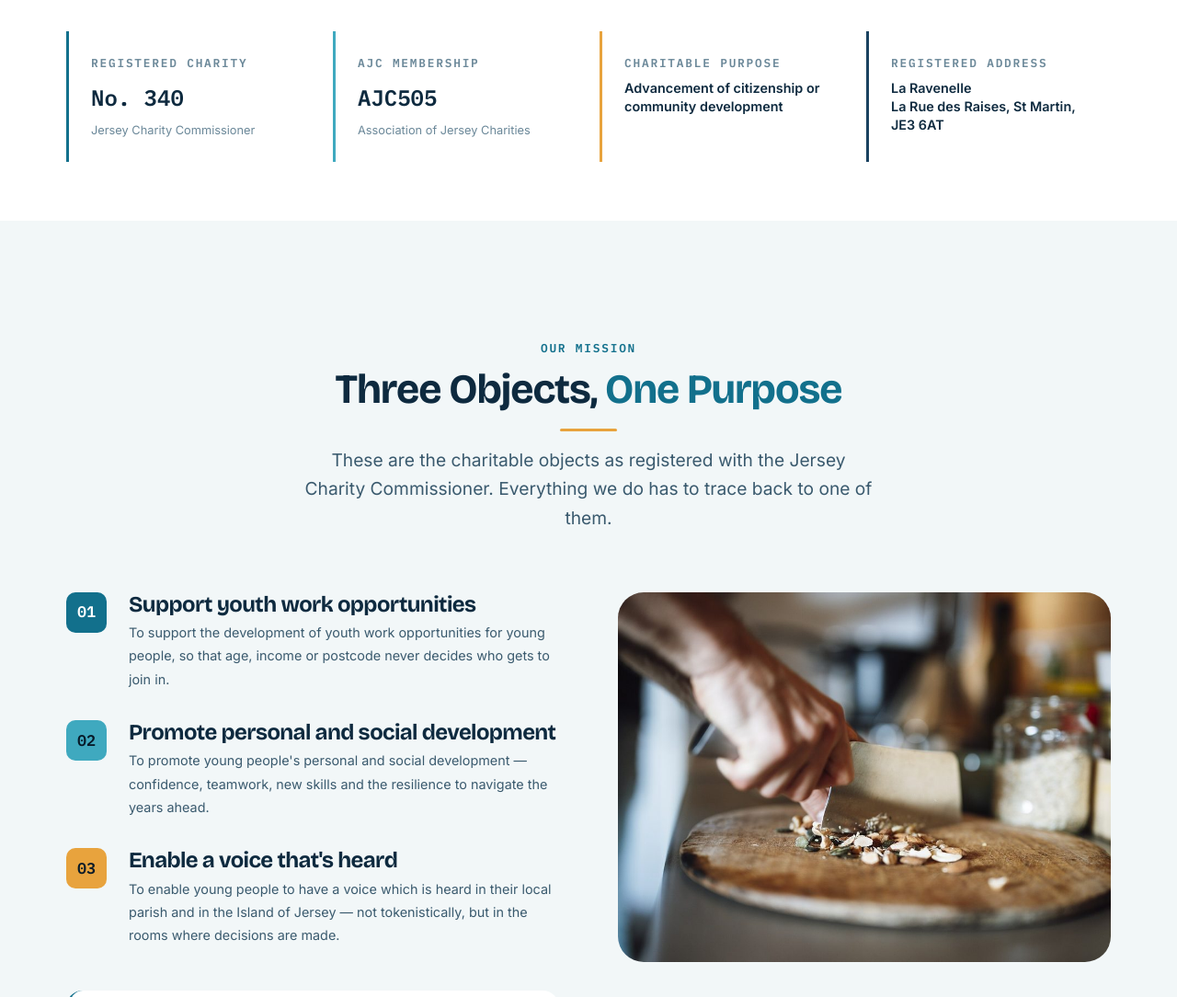
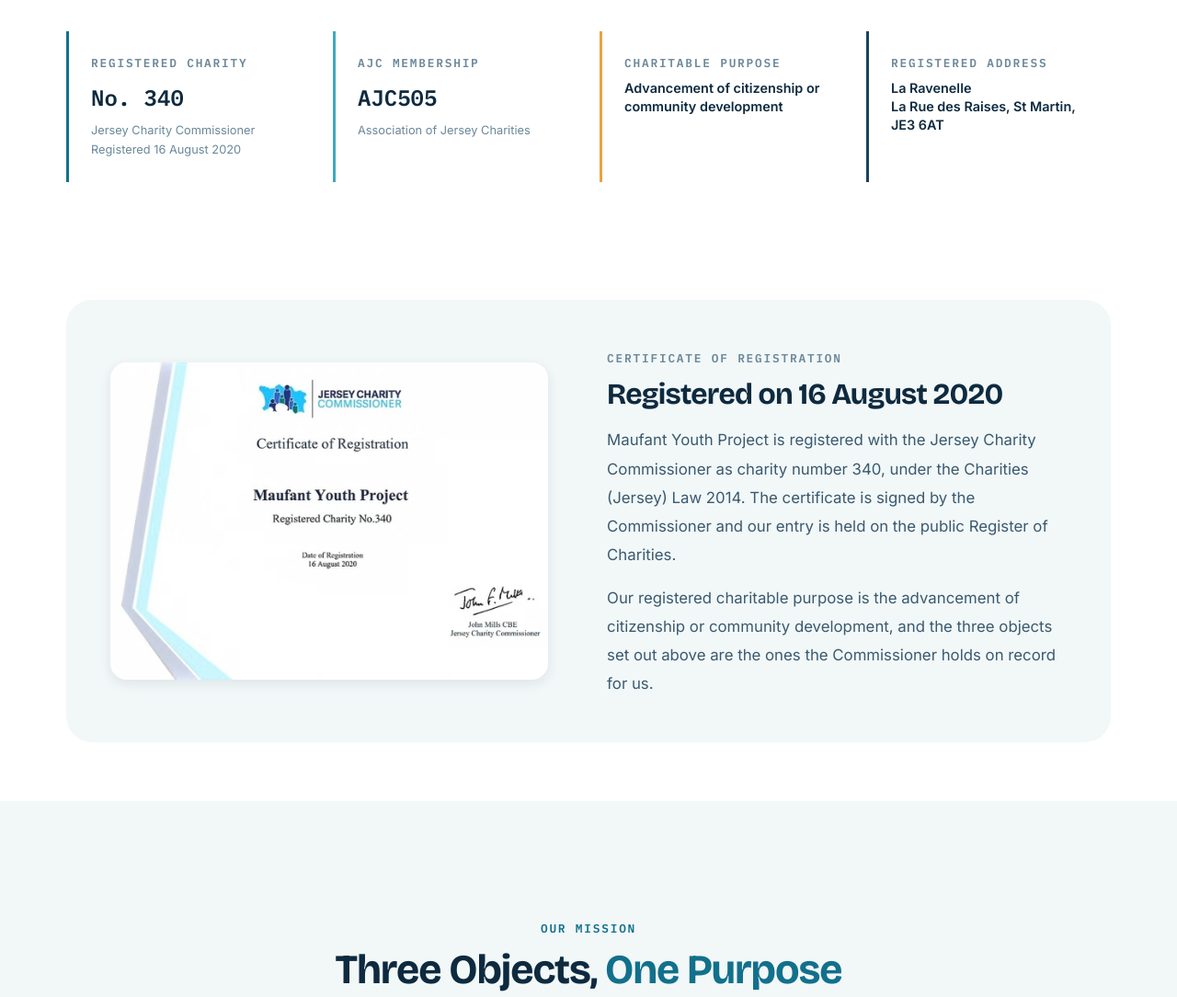
Before and after one commit to roxykundrik450-eng/maufant-youth-project, a plain HTML site: page about.html in a window 1280 px wide. Shown: the part 580-1664 px from the top of the page at 92% size. Drawn offline with nearby package versions, Linux system fonts and the light colour scheme.

Commit message:
Add the real registration date and the certificate itself
The trustees supplied the Certificate of Registration from the Jersey
Charity Commissioner, which gives a verifiable fact the site was missing:
registered on 16 August 2020. Use it in the About page facts strip, the
timeline, the structured data, and show the certificate alongside a short
explanation of what registration means.

```diff
--- a/about.html
+++ b/about.html
@@ -62,7 +62,7 @@
         <div style="padding:var(--space-lg); border-left:3px solid var(--tide);">
           <div class="label" style="margin-bottom:6px;">Registered Charity</div>
           <div class="mono" style="font-size:var(--text-xl); font-weight:600; color:var(--channel);">No. 340</div>
-          <p style="font-size:var(--text-xs); color:var(--text-muted); margin-top:4px;">Jersey Charity Commissioner</p>
+          <p style="font-size:var(--text-xs); color:var(--text-muted); margin-top:4px;">Jersey Charity Commissioner<br>Registered 16 August 2020</p>
         </div>
         <div style="padding:var(--space-lg); border-left:3px solid var(--seaglass);">
           <div class="label" style="margin-bottom:6px;">AJC Membership</div>
@@ -76,6 +76,29 @@
         <div style="padding:var(--space-lg); border-left:3px solid var(--channel-light);">
           <div class="label" style="margin-bottom:6px;">Registered Address</div>
           <div style="font-size:var(--text-sm); font-weight:600; color:var(--channel); line-height:1.4;">La Ravenelle<br>La Rue des Raises, St Martin, JE3 6AT</div>
+        </div>
+      </div>
+    </div>
+  </section>
+
+  <!-- ═══════ CERTIFICATE ═══════ -->
+  <section class="section--compact" style="background:var(--white); padding-bottom:var(--space-3xl);">
+    <div class="container">
+      <div class="rise" style="display:grid; grid-template-columns:1fr 1.05fr; gap:var(--space-3xl); align-items:center; padding:var(--space-2xl); background:var(--mist); border-radius:var(--radius-xl);">
+        <img src="assets/img/charity-certificate.jpg" alt="Certificate of Registration issued to Maufant Youth Project by the Jersey Charity Commissioner" style="width:100%; border-radius:var(--radius-lg); box-shadow:var(--shadow-md);" loading="lazy">
+        <div>
+          <span class="label">Certificate of Registration</span>
+          <h3 style="margin:var(--space-sm) 0 var(--space-md);">Registered on 16&nbsp;August 2020</h3>
+          <p style="color:var(--text-secondary); line-height:1.85;">
+            Maufant Youth Project is registered with the Jersey Charity Commissioner as charity
+            number 340, under the Charities (Jersey) Law 2014. The certificate is signed by the
+            Commissioner and our entry is held on the public Register of Charities.
+          </p>
+          <p style="color:var(--text-secondary); line-height:1.85; margin-top:var(--space-md);">
+            Our registered charitable purpose is the advancement of citizenship or community
+            development, and the three objects set out above are the ones the Commissioner holds
+            on record for us.
+          </p>
         </div>
       </div>
     </div>
@@ -245,7 +268,7 @@
           <div style="position:absolute; left:-33px; top:4px; width:12px; height:12px; background:var(--tide); border-radius:50%; border:3px solid var(--mist);"></div>
           <div class="mono" style="font-size:var(--text-xs); color:var(--tide); text-transform:uppercase; letter-spacing:0.1em; margin-bottom:var(--space-xs);">Registration</div>
           <h4>Registered Charity No. 340</h4>
-          <p style="color:var(--text-secondary); font-size:var(--text-sm); margin-top:var(--space-xs);">The Project is formally registered with the Jersey Charity Commissioner and joins the Association of Jersey Charities as member AJC505.</p>
+          <p style="color:var(--text-secondary); font-size:var(--text-sm); margin-top:var(--space-xs);">The Project was registered with the Jersey Charity Commissioner on 16 August 2020, and is a member of the Association of Jersey Charities as AJC505.</p>
         </div>
 
         <div class="rise rise--delay-3" style="position:relative; margin-bottom:var(--space-2xl);">
```
Also changed, not shown: credits.html (+2 -0 lines), index.html (+2 -1 lines), assets/img/charity-certificate.jpg (added), 1 other file.
